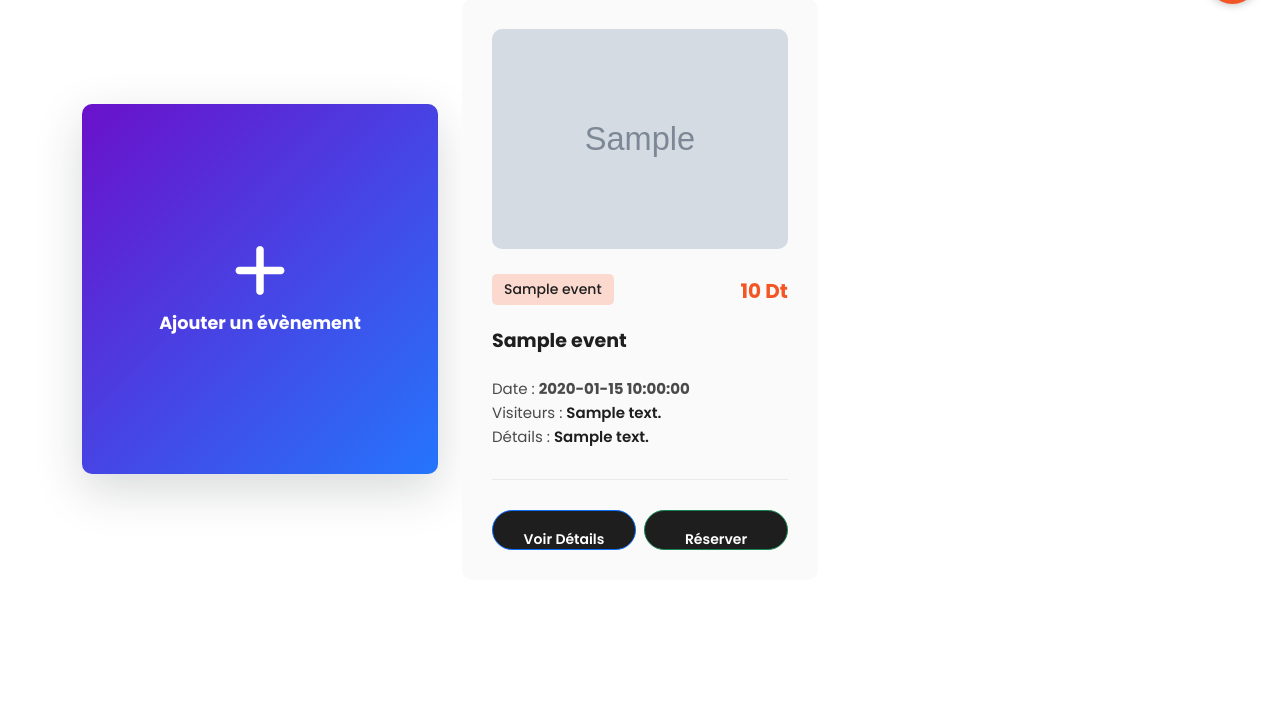
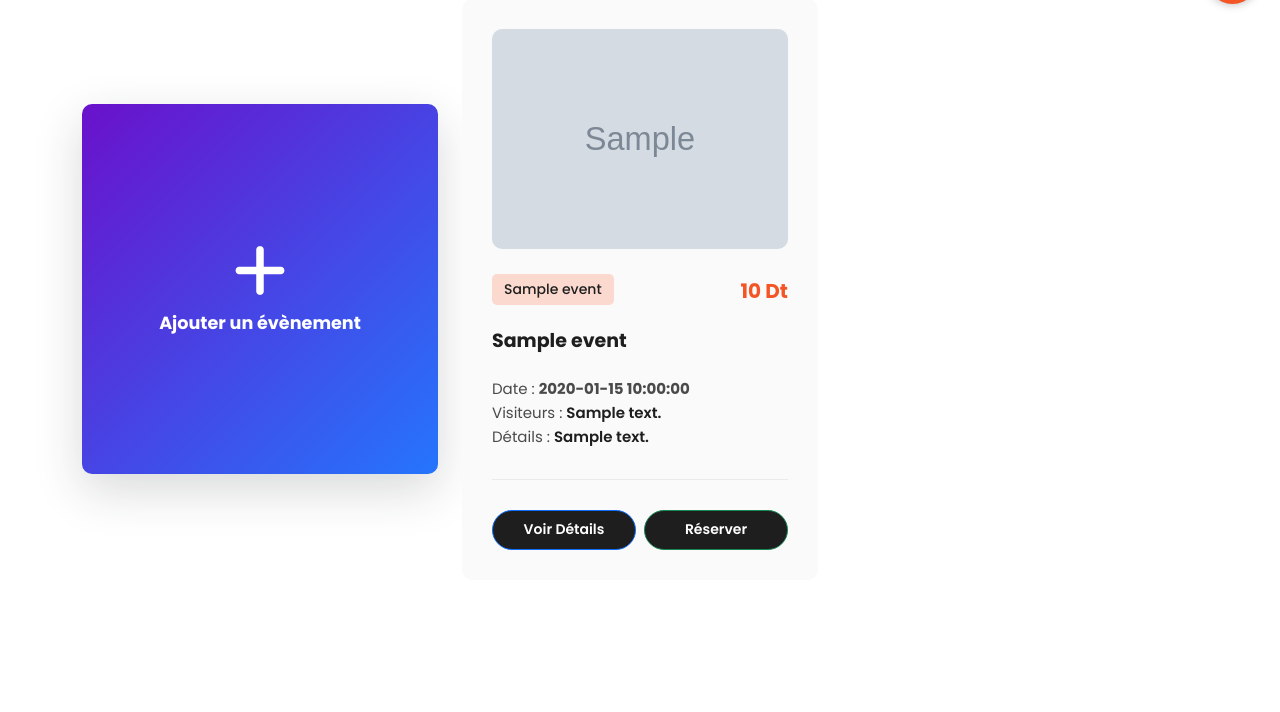
Before and after one commit to SelimHs/Pi-Javafx-Symfony, a Symfony app: template templates/event/index.html.twig in a window 1280 px wide. Shown: the part 706-1418 px from the top of the page. Run offline with Twig, Linux system fonts and the light colour scheme; the template is opened without the code that fills it: most values are stand-ins (such as "Sample title", 1, 10 or a date in 2020); grey boxes marked "Sample" are stand-in pictures; some libraries are stand-ins or nearby versions.

Commit message:
fixed event index voir détails and reserver buttons bug

```diff
--- a/templates/event/index.html.twig
+++ b/templates/event/index.html.twig
@@ -4,7 +4,6 @@
 
 {% block body %}
 <style>
-  /* ✅ Keep input fields styled normally in dark mode */
   body.dark-mode input,
   body.dark-mode textarea,
   body.dark-mode select {
@@ -13,12 +12,10 @@ body.dark-mode select {
     border: 1px solid #ccc !important;
   }
 
-/* ✅ Prevent image darkening */
   body.dark-mode .item img {
     filter: none !important;
   }
 
-/* ✅ Fix unreadable text in event cards */
   body.dark-mode .item h4 a,
   body.dark-mode .item h6,
   body.dark-mode .item li,
@@ -28,17 +25,17 @@ body.dark-mode .item strong {
     color: #f1f1f1 !important;
   }
 
-/* ✅ Lighten category background */
   body.dark-mode .category {
     background-color: #333 !important;
     color: #f1f1f1 !important;
   }
 
-/* ✅ Maintain readable buttons */
   body.dark-mode .main-button a {
     background-color: transparent;
     color: #f1f1f1 !important;
     border: 1px solid #ccc;
+    padding-top: 8px;
+    padding-bottom: 8px;
   }
 
   body.dark-mode .main-button a:hover {
@@ -47,18 +44,13 @@ body.dark-mode .main-button a:hover {
     border-color: #f35525;
   }
 
-/* ✅ Make the "add event" card always visible */
   body.dark-mode .add-event-card {
     background: linear-gradient(135deg, #6a11cb, #2575fc) !important;
     color: white !important;
   }
 
-
-
-
-/* ✅ Force inside of event cards to use light text */
   body.dark-mode .event-card .item {
-  background-color: #2a2a2a !important; /* optional: add dark bg if too white */
+    background-color: #2a2a2a !important;
     color: #f1f1f1 !important;
   }
 
@@ -71,7 +63,6 @@ body.dark-mode .event-card .item a {
     color: #f1f1f1 !important;
   }
 
-/* ✅ Make sure links inside are clearly visible */
   body.dark-mode .event-card .item h4 a {
     color: #ffffff !important;
   }
@@ -80,103 +71,6 @@ body.dark-mode .event-card .item h4 a:hover {
     color: #f35525 !important;
   }
 
-
-
-
-</style>
-<div class="page-heading header-text">
-  <div class="container">
-    <div class="row">
-      <div class="col-lg-12">
-        <span class="breadcrumb"><a href="{{ path('app_home') }}">Accueil</a> / Évènements</span>
-        <h3>Nos Évènements</h3>
-      </div>
-    </div>
-  </div>
-</div>
-
-<div class="section properties">
-  <div class="container">
-
-    <!-- Barre de recherche -->
-    <div class="row mb-4">
-      <div class="col-lg-12 text-center">
-        <input type="text" id="eventSearch" class="form-control w-50 mx-auto mb-3" placeholder="🔍 Rechercher un évènement...">
-
-        <!-- Bouton Compte à rebours -->
-        <a href="{{ path('event_countdown') }}" class="btn-countdown">
-          ⏱️ Voir les évènements à venir
-        </a>
-      </div>
-    </div>
-
-    <!-- Grille des évènements -->
-    <div class="row properties-box" id="eventGrid">
-      <!-- Carte d'ajout stylée -->
-      <div class="col-lg-4 col-md-6 align-self-center mb-30 event-card">
-        <a href="{{ path('app_event_new') }}" class="text-decoration-none">
-          <div class="item add-event-card text-center shadow-lg">
-            <h5 class="text-white"><i class="fa fa-plus fa-3x"></i></h5>
-            <p class="text-white mt-2" style="font-size: 1.1rem; font-weight: bold;">Ajouter un évènement</p>
-          </div>
-        </a>
-      </div>
-
-      <!-- Boucle des événements -->
-      {% for event in events %}
-        <div class="col-lg-4 col-md-6 align-self-center mb-30 event-card">
-          <div class="item position-relative">
-            <a href="{{ path('app_event_show', {'idEvent': event.idEvent}) }}">
-              <img
-                src="{{ asset('uploads/' ~ (event.image ? event.image : 'exemple.jpg')) }}"
-                alt="{{ event.nomEvent }}"
-                class="img-fluid"
-              >
-              {% if not event.image %}
-  <span class="position-absolute top-0 start-0 m-2 badge bg-secondary d-flex align-items-center gap-2" style="padding: 8px 12px; font-size: 0.8rem; border-radius: 20px;">
-    <i class="fa fa-image"></i> placeholder
-  </span>
-{% endif %}
-            </a>
-            <span class="category">{{ event.nomEspace }}</span>
-            <h6>{{ event.prix }} Dt</h6>
-            <h4><a href="{{ path('app_event_show', {'idEvent': event.idEvent}) }}">{{ event.nomEvent }}</a></h4>
-            <ul>
-              <li>Date : <strong>{{ event.date }}</strong></li>
-              <li>Visiteurs : <span>{{ event.nbrVisiteurs }}</span></li>
-              <li>Détails : <span>{{ event.details|length > 40 ? event.details[:40] ~ '...' : event.details }}</span></li>
-            </ul>
-            <div class="main-button d-flex justify-content-between gap-2">
-              <a href="{{ path('app_event_show', {'idEvent': event.idEvent}) }}" class="btn btn-outline-primary w-50">Voir Détails</a>
-              <a href="{{ path('app_billet_reservation', {'id': event.idEvent}) }}" class="btn btn-success w-50">Réserver</a>
-            </div>
-          </div>
-        </div>
-      {% else %}
-        <div class="col-12">
-          <div class="alert alert-warning text-center">Aucun évènement trouvé.</div>
-        </div>
-      {% endfor %}
-    </div>
-  </div>
-</div>
-
-<!-- JavaScript Filtrage -->
-<script>
-  const searchInput = document.getElementById('eventSearch');
-  const cards = document.querySelectorAll('.event-card');
-
-  searchInput.addEventListener('input', function () {
-    const query = this.value.toLowerCase();
-    cards.forEach(card => {
-      const content = card.textContent.toLowerCase();
-      card.style.display = content.includes(query) ? '' : 'none';
-    });
-  });
-</script>
-
-<!-- CSS Bonus -->
-<style>
   .add-event-card {
     background: linear-gradient(135deg, #6a11cb, #2575fc);
     border-radius: 15px;
@@ -214,7 +108,8 @@ body.dark-mode .event-card .item h4 a:hover {
   .main-button a {
     font-weight: 600;
     border-radius: 30px;
-    padding: 8px 16px;
+    padding: 10px 0;
+    line-height: 1.2;
     text-align: center;
     transition: background 0.3s ease;
   }
@@ -228,7 +123,6 @@ body.dark-mode .event-card .item h4 a:hover {
     background-color: #218838;
   }
 
-  /* 🎯 Nouveau bouton "compte à rebours" */
   .btn-countdown {
     display: inline-block;
     background: linear-gradient(135deg, #f35525, #ff7b42);
@@ -245,5 +139,83 @@ body.dark-mode .event-card .item h4 a:hover {
     background: linear-gradient(135deg, #ff7b42, #f35525);
     box-shadow: 0 0 10px rgba(243, 85, 37, 0.4);
   }
+
 </style>
+
+<div class="page-heading header-text">
+  <div class="container">
+    <div class="row">
+      <div class="col-lg-12">
+        <span class="breadcrumb"><a href="{{ path('app_home') }}">Accueil</a> / Évènements</span>
+        <h3>Nos Évènements</h3>
+      </div>
+    </div>
+  </div>
+</div>
+
+<div class="section properties">
+  <div class="container">
+    <div class="row mb-4">
+      <div class="col-lg-12 text-center">
+        <input type="text" id="eventSearch" class="form-control w-50 mx-auto mb-3" placeholder="🔍 Rechercher un évènement...">
+        <a href="{{ path('event_countdown') }}" class="btn-countdown">⏱️ Voir les évènements à venir</a>
+      </div>
+    </div>
+
+    <div class="row properties-box" id="eventGrid">
+      <div class="col-lg-4 col-md-6 align-self-center mb-30 event-card">
+        <a href="{{ path('app_event_new') }}" class="text-decoration-none">
+          <div class="item add-event-card text-center shadow-lg">
+            <h5 class="text-white"><i class="fa fa-plus fa-3x"></i></h5>
+            <p class="text-white mt-2" style="font-size: 1.1rem; font-weight: bold;">Ajouter un évènement</p>
+          </div>
+        </a>
+      </div>
+
+      {% for event in events %}
+        <div class="col-lg-4 col-md-6 align-self-center mb-30 event-card">
+          <div class="item position-relative">
+            <a href="{{ path('app_event_show', {'idEvent': event.idEvent}) }}">
+              <img src="{{ asset('uploads/' ~ (event.image ? event.image : 'exemple.jpg')) }}" alt="{{ event.nomEvent }}" class="img-fluid">
+              {% if not event.image %}
+                <span class="position-absolute top-0 start-0 m-2 badge bg-secondary d-flex align-items-center gap-2" style="padding: 8px 12px; font-size: 0.8rem; border-radius: 20px;">
+                  <i class="fa fa-image"></i> placeholder
+                </span>
+              {% endif %}
+            </a>
+            <span class="category">{{ event.nomEspace }}</span>
+            <h6>{{ event.prix }} Dt</h6>
+            <h4><a href="{{ path('app_event_show', {'idEvent': event.idEvent}) }}">{{ event.nomEvent }}</a></h4>
+            <ul>
+              <li>Date : <strong>{{ event.date }}</strong></li>
+              <li>Visiteurs : <span>{{ event.nbrVisiteurs }}</span></li>
+              <li>Détails : <span>{{ event.details|length > 40 ? event.details[:40] ~ '...' : event.details }}</span></li>
+            </ul>
+            <div class="main-button d-flex justify-content-between gap-2 align-items-center">
+              <a href="{{ path('app_event_show', {'idEvent': event.idEvent}) }}" class="btn btn-outline-primary w-50" style="padding: 10px 0; line-height: 1.2;">Voir Détails</a>
+              <a href="{{ path('app_billet_reservation', {'id': event.idEvent}) }}" class="btn btn-success w-50" style="padding: 10px 0; line-height: 1.2;">Réserver</a>
+            </div>
+          </div>
+        </div>
+      {% else %}
+        <div class="col-12">
+          <div class="alert alert-warning text-center">Aucun évènement trouvé.</div>
+        </div>
+      {% endfor %}
+    </div>
+  </div>
+</div>
+
+<script>
+  const searchInput = document.getElementById('eventSearch');
+  const cards = document.querySelectorAll('.event-card');
+  searchInput.addEventListener('input', function () {
+    const query = this.value.toLowerCase();
+    cards.forEach(card => {
+      const content = card.textContent.toLowerCase();
+      card.style.display = content.includes(query) ? '' : 'none';
+    });
+  });
+</script>
+
 {% endblock %}
```
Lines whose indentation alone changed are shown as unchanged.
